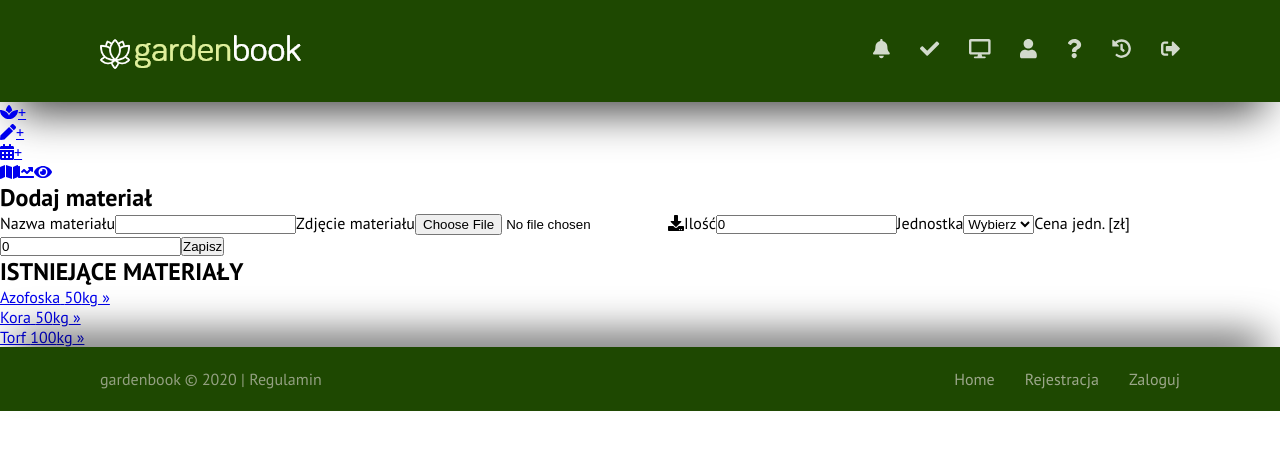
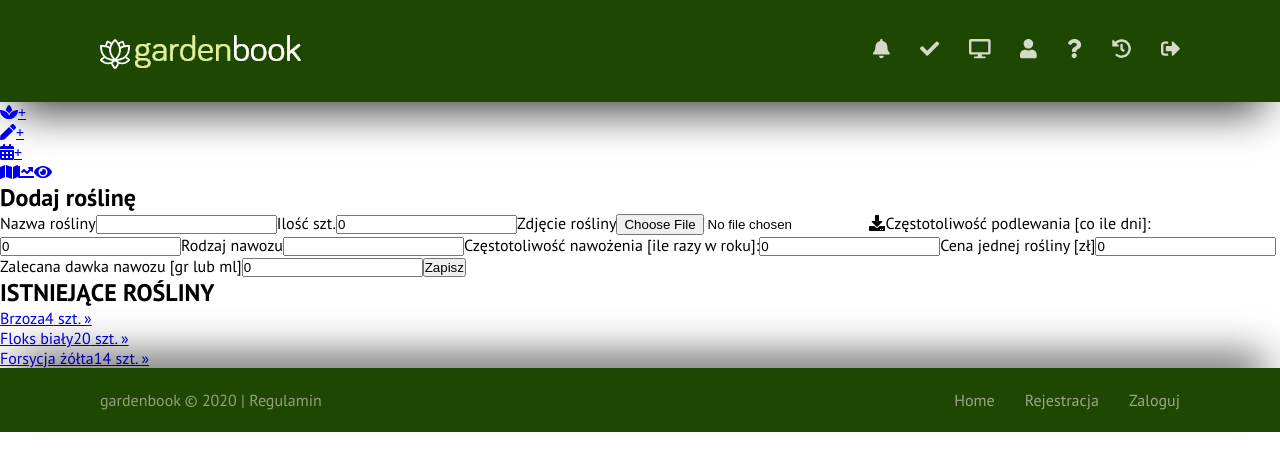
Before and after one commit to hajczek/gardenbook, a React (Create React App) app: page / in a window 1280 px wide. Shown: the top 470 px of the page. Built offline with nearby package versions, Linux system fonts and the light colour scheme.

Commit message:
Added functionality for display plants from global status in ExistedPlantsBox component

```diff
--- a/src/components/AddPlant/AddPlantCard.js
+++ b/src/components/AddPlant/AddPlantCard.js
@@ -1,21 +1,15 @@
 import React from "react";
-import HeaderUser from "../User/HeaderUser";
-import LeftMenuUser from "../User/LeftMenuUser";
 import AddPlantForm from "./AddPlantForm";
 import ExistedPlantsBox from "./ExistedPlantsBox";
-import Footer from "../Page/Footer";
 
 const AddPlantCard = () => {
   return (
     <div className="contentUser">
-      <HeaderUser />
-      <LeftMenuUser />
       <div className="content">
         <h2>Dodaj roślinę</h2>
         <AddPlantForm />
         <ExistedPlantsBox />
       </div>
-      <Footer />
     </div>
   );
 };
--- a/src/components/AddPlant/ExistedPlantsBox.js
+++ b/src/components/AddPlant/ExistedPlantsBox.js
@@ -1,33 +1,21 @@
-import React from "react";
+import React, { useContext } from "react";
+import { GlobalContext } from "../../context/GlobalState";
 
 const ExistedPlantsBox = () => {
-  /* Needed functionality:
-    1. displayExistedPlantsList() - display list of existed plants - on list we must have links to card with details about these plants.
-  */
+  const { plants } = useContext(GlobalContext);
+
   return (
     <div className="existed-box">
       <h2>ISTNIEJĄCE ROŚLINY</h2>
       <ol>
-        <li>
-          <a href="#">
-            Brzoza <span className="quantity">4</span> szt. &raquo;
-          </a>
-        </li>
-        <li>
-          <a href="#">
-            Dąb <span className="quantity">5</span> szt. &raquo;
-          </a>
-        </li>
-        <li>
-          <a href="#">
-            Dereń <span className="quantity">1</span> szt. &raquo;
-          </a>
-        </li>
-        <li id="alert">
-          <a href="#">
-            Brzoza <span className="quantity">4</span> szt. &raquo;
-          </a>
-        </li>
+        {plants.map((plant) => (
+          <li>
+            <a href="#">
+              {plant.plantName}
+              <span className="quantity">{plant.plantQuant}</span> szt. &raquo;
+            </a>
+          </li>
+        ))}
       </ol>
     </div>
   );
--- a/src/components/User/PageUser.js
+++ b/src/components/User/PageUser.js
@@ -7,7 +7,8 @@ import Footer from "../Page/Footer";
 // import ManageWorksCard from "../ManageWorks/ManageWorksCard";
 // import ManageMaterialsCard from "../ManageMaterials/ManageMaterialsCard";
 // import ManagePlantsCard from "../ManagePlants/ManagePlantsCard";
-import AddMaterialCard from "../AddMaterial/AddMaterialCard";
+// import AddMaterialCard from "../AddMaterial/AddMaterialCard";
+import AddPlantCard from "../AddPlant/AddPlantCard";
 
 const PageCard = () => {
   return (
@@ -19,7 +20,8 @@ const PageCard = () => {
       {/* <ManageWorksCard /> */}
       {/* <ManageMaterialsCard /> */}
       {/* <ManagePlantsCard /> */}
-      <AddMaterialCard />
+      {/* <AddMaterialCard /> */}
+      <AddPlantCard />
       <Footer />
     </div>
   );
```
